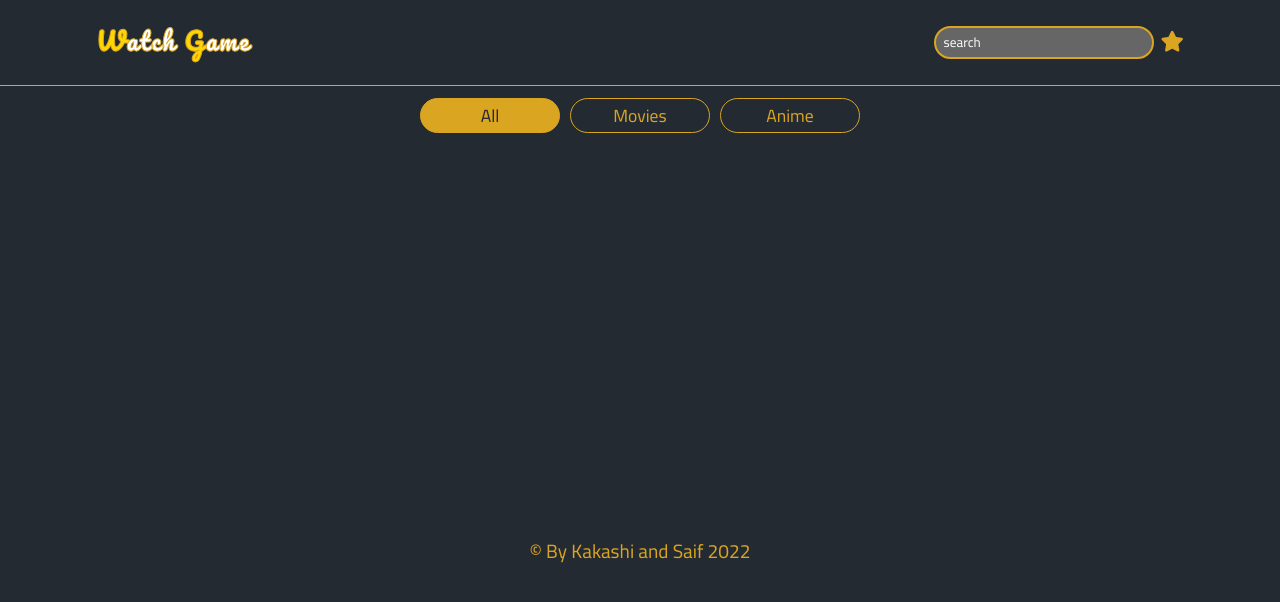
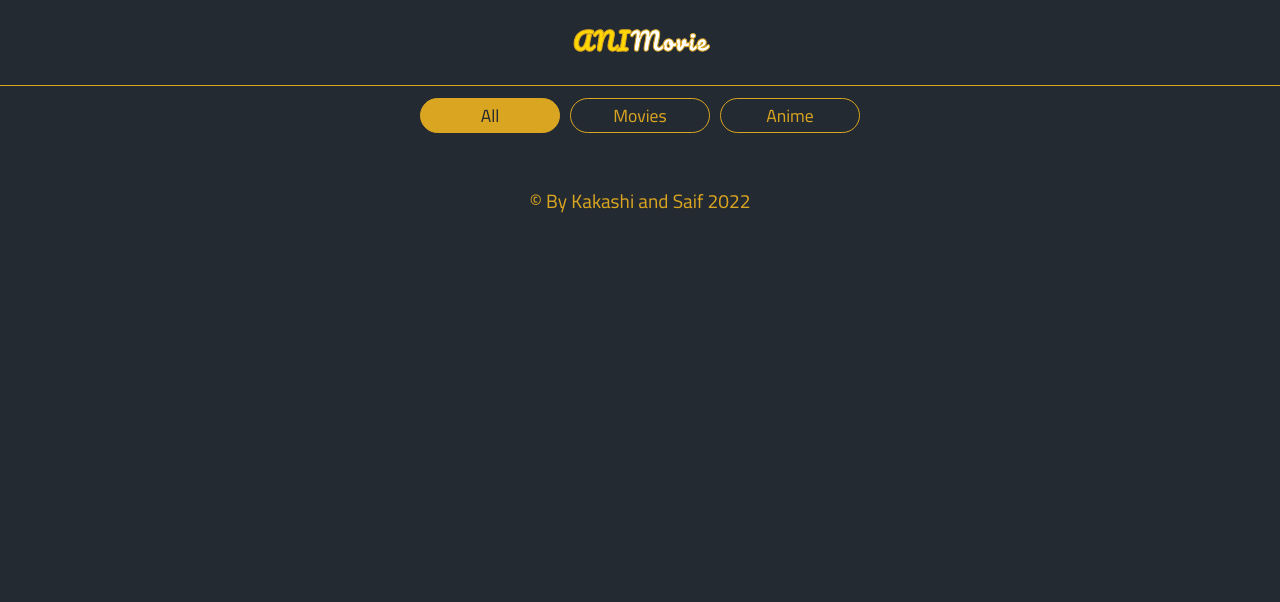
Before and after one commit to CA-G12/Watch-Game-star-, a website: page Favorite/favorite.html in a window 1280 px wide. Drawn offline with Linux system fonts and the light colour scheme.

Commit message:
refactor code and edit-titles and delete search from favourit page related #26

```diff
--- a/Favorite/favorite.css
+++ b/Favorite/favorite.css
@@ -23,3 +23,10 @@
     background-color: var(--golden);
     color: var(--mainColor);
 }
+
+div.header-fav{
+    justify-content: center;
+}
+section.fav-cards{
+    margin-top: 0;
+}
--- a/Favorite/favorite.html
+++ b/Favorite/favorite.html
@@ -4,7 +4,7 @@
         <meta charset="UTF-8">
         <meta http-equiv="X-UA-Compatible" content="IE=edge">
         <meta name="viewport" content="width=device-width, initial-scale=1.0">
-        <title>Watch a game || Favorite</title>
+        <title>AniMovie || Favorite</title>
         <!-- css links -->
         <link rel="stylesheet" href="./../public.css">
         <link rel="stylesheet" href="./../Movies/moives.css">
@@ -17,14 +17,8 @@
     </head>
 <body>
     <header class="headerHome">
-        <div class="container header-container">
-             <h1 class="logoHome"><a href="./../index.html"><span>W</span>atch <span>G</span>ame</a></h1>
-             <nav class="nav">
-                 <ul class="nav-list">
-                     <li><input type="search" placeholder="search"></li>
-                     <li class="list-item-img"><a href="#"><i class="fa-solid fa-star"></i></a></li>
-                 </ul>
-             </nav>
+        <div class="container header-container header-fav">
+             <h1 class="logoHome"><a href="./../index.html"><span>ANI</span>Movie</a></h1>
         </div>
      </header>
      <section class="filter-btn">
@@ -32,7 +26,7 @@
         <button class="btn btn-movie" onclick="changeActive(this)">Movies</button>
         <button class="btn btn-anime" onclick="changeActive(this)">Anime</button>
      </section>
-     <section class="section-cards">
+     <section class="section-cards fav-cards">
         <div class="container cards-container">
 
         </div>
```
Also changed, not shown: Game/game.html (+2 -2 lines), Movies/movies.html (+2 -2 lines), index.html (+1 -1 lines).
